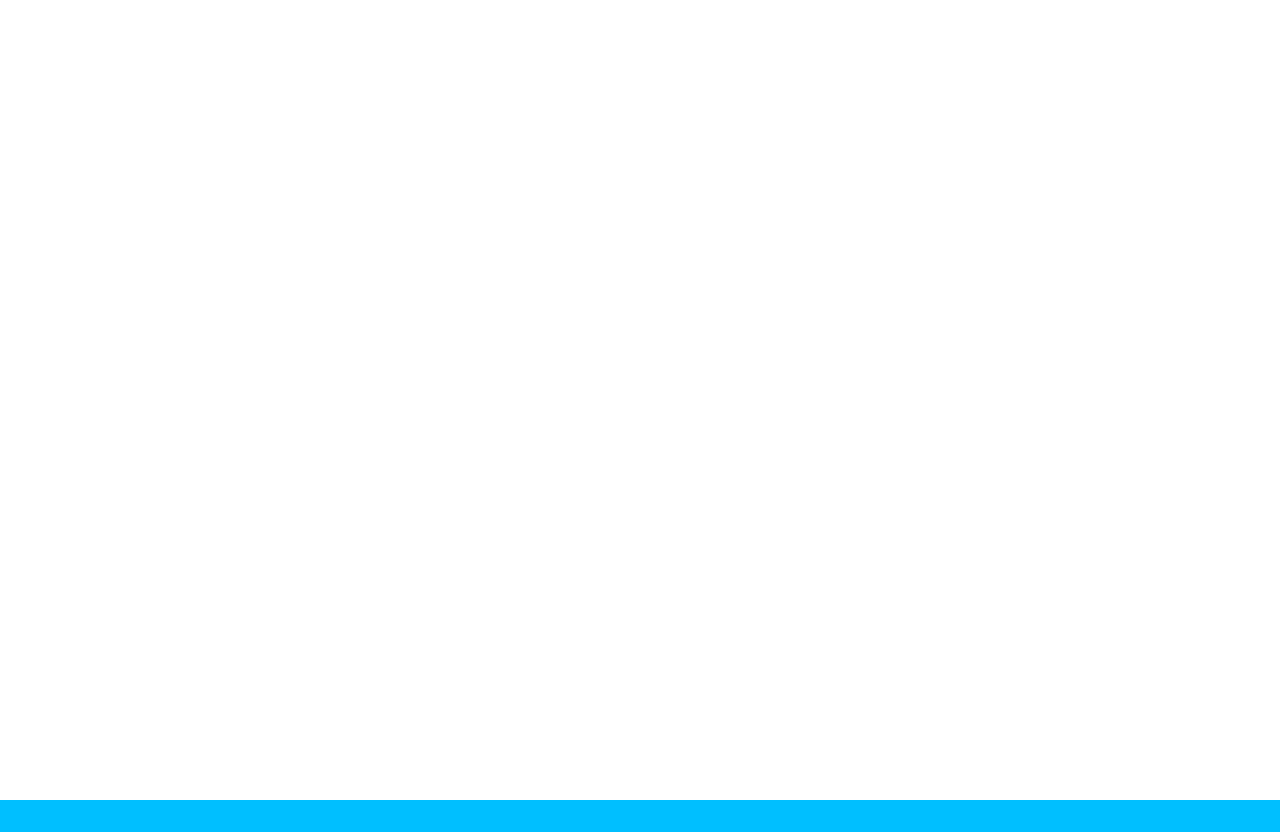
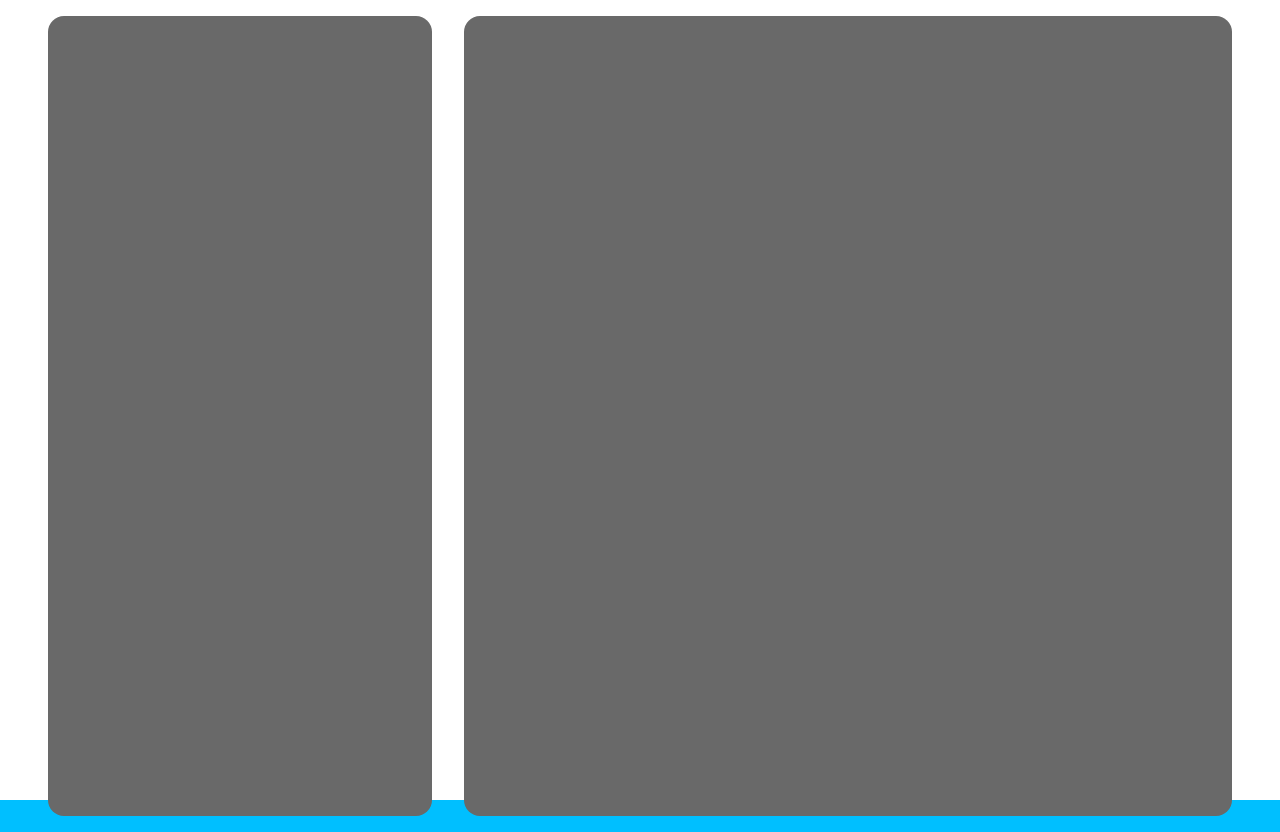
Before and after one commit to Brettfodor/ApiProject, a website with bundled scripts: page frontend/docs/index.html in a window 1280 px wide. Built offline with nearby package versions, Linux system fonts and the light colour scheme.

Commit message:
artist list and artist profile css

```diff
--- a/frontend/docs/css/main.css
+++ b/frontend/docs/css/main.css
@@ -4,6 +4,9 @@
     padding: 0;
   }
   #app {
+    display: flex;
+    flex-direction: row;
+    justify-content: center;
     background-color: white;
     height: 100vh;
   }
@@ -15,3 +18,19 @@
     justify-content: space-evenly;
     background-color: deepskyblue;
   }
+  #artist-list, #artist-profile
+  {
+    display: block;
+    height: 100%;
+    margin: 1rem;
+    background-color: dimgray;
+    border-radius: 1rem;
+  }
+  #artist-profile
+  {
+    width: 60%;
+  }
+  #artist-list
+  {
+    width: 30%;
+  }
```
